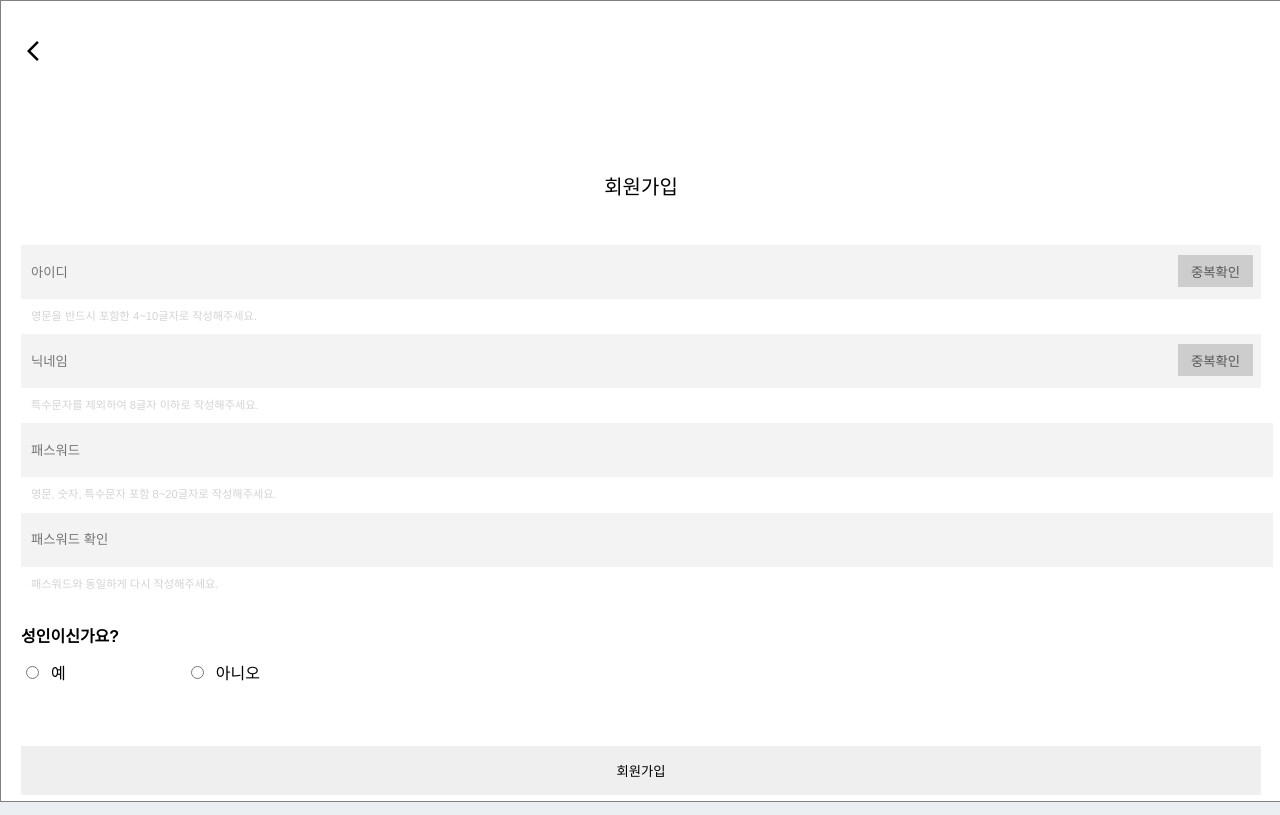
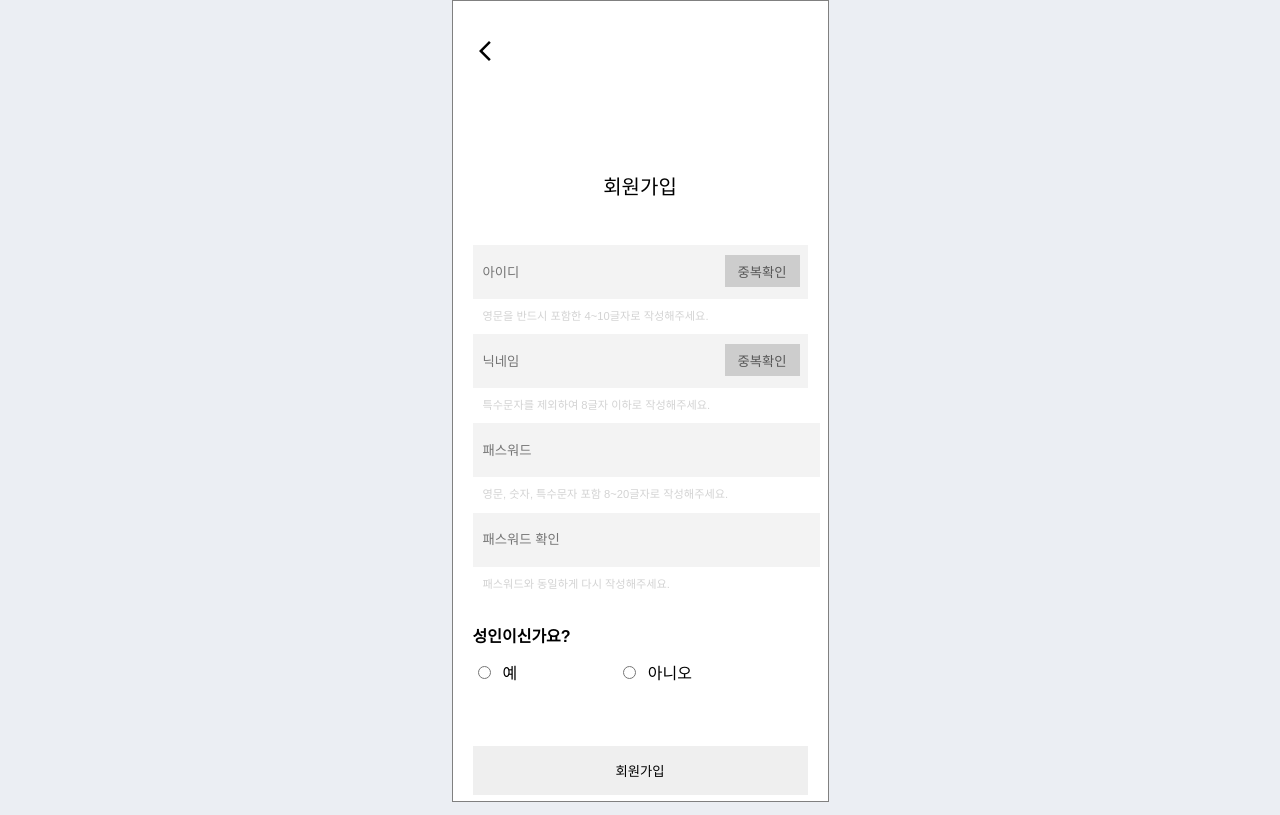
Before and after one commit to gomin-solution/Frontend, a React (Create React App) app: page /signup in a window 1280 px wide. Built offline with nearby package versions, Linux system fonts and the light colour scheme; no server answers.

Commit message:
[chore] 레이아웃 원래대로

```diff
--- a/src/components/layout/Layout.jsx
+++ b/src/components/layout/Layout.jsx
@@ -9,7 +9,7 @@ export default Layout;
 
 const StLayout = styled.div`
   background-color: white;
-  width: 100vw;
+  width: 375px;
   height: calc(var(--vh, 1vh) * 100);
   border: 1px solid gray;
   margin: auto;
--- a/src/pages/Signup.jsx
+++ b/src/pages/Signup.jsx
@@ -183,7 +183,7 @@ const Signup = () => {
               required
               {...register("adult")}
             />
-            <label style={{ marginRight: "120px" }}>예</label>
+            <label style={{ marginRight: "30%" }}>예</label>
             <input
               style={{ marginRight: "12px" }}
               type="radio"
--- a/src/styles/GlobalStyle.js
+++ b/src/styles/GlobalStyle.js
@@ -11,18 +11,14 @@ export const GlobalStyle = createGlobalStyle`
       src: url("https://fonts.googleapis.com/css2?family=Noto+Sans+KR:wght@500&display=swap");
   }
 
-  :root {
-    --vh: 100%;
-  }
-
   body {
     font-family: 'Noto Sans KR', sans-serif;
     background-color: #EBEEF3;
     @media all and (max-width: 768px) {
 
-      .mobLayout {
-          width: 100vw;
-      }
+        .mobLayout {
+            width: 100vw;
+        }
     }
     @media all and (min-width: 768px) {
       /* background-size: contain;
```
